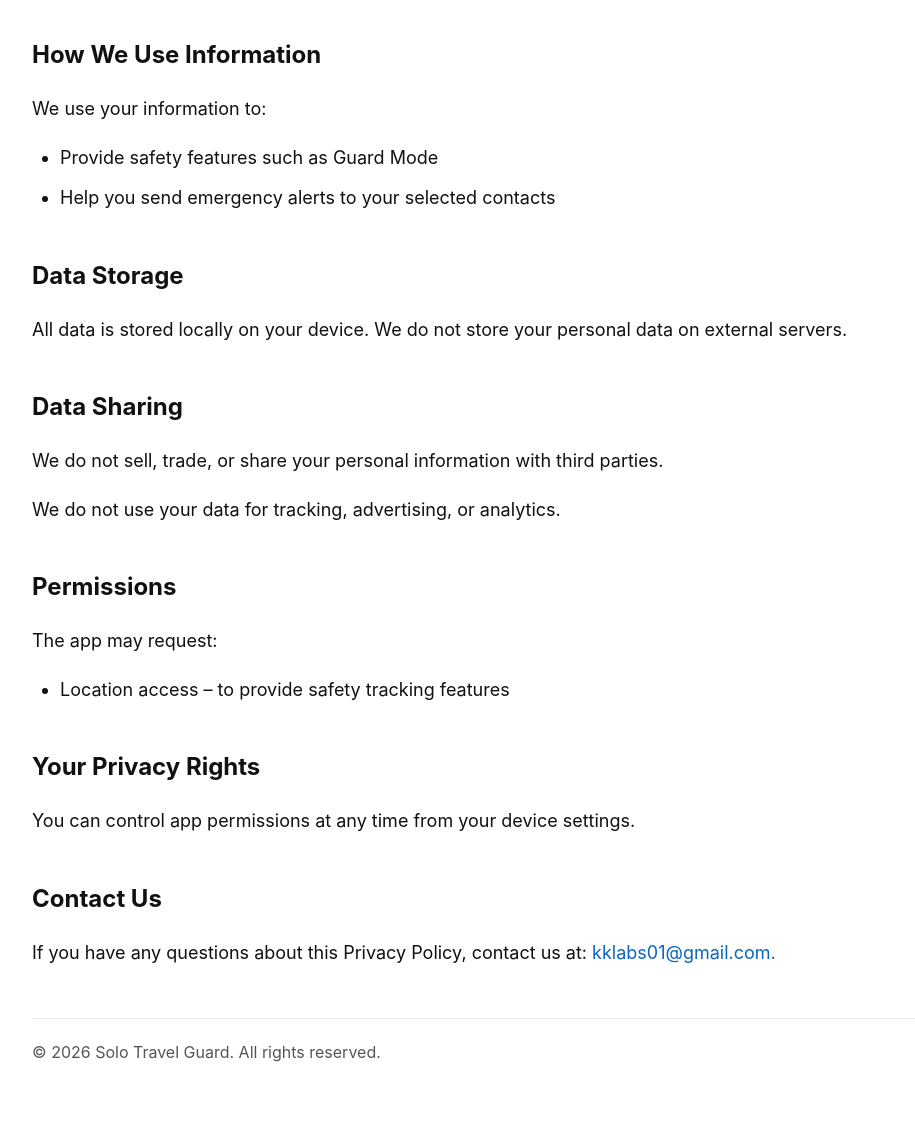
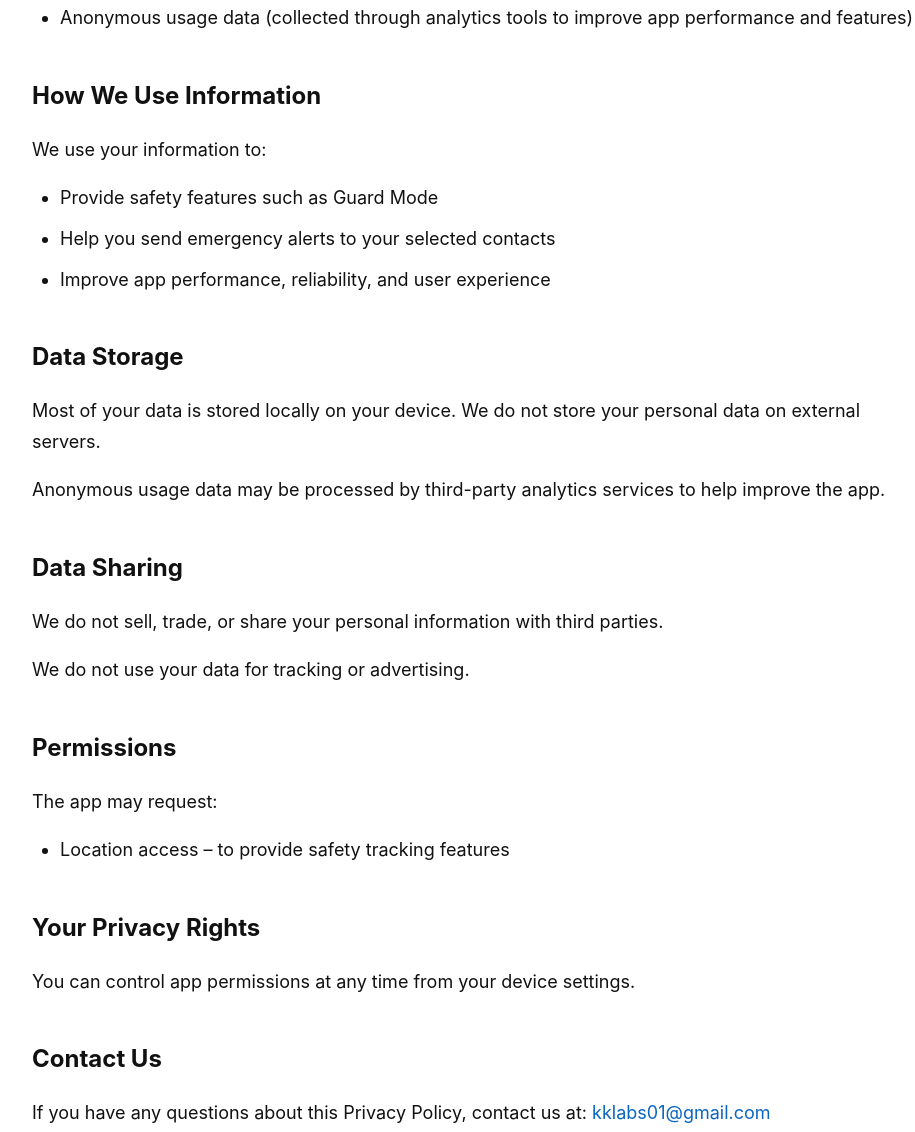
Before and after one commit to kklabs-devhub/solo-travel-guard-privacy, a plain HTML site: page index.html in a window 1280 px wide. Shown: the part 541-1673 px from the top of the page, without its empty margins (158-1073 px from the left). Before the commit the page ends 1647 px from the top, so only its background shows below. Drawn offline with Linux system fonts and the light colour scheme.

Commit message:
Update index.html

```diff
--- a/index.html
+++ b/index.html
@@ -103,6 +103,7 @@
     <ul>
       <li>Location data (only when Guard Mode or safety features are active, and only for emergency tracking purposes)</li>
       <li>Emergency contact information (stored locally on your device)</li>
+      <li>Anonymous usage data (collected through analytics tools to improve app performance and features)</li>
     </ul>
 
     <h2>How We Use Information</h2>
@@ -110,11 +111,15 @@
     <ul>
       <li>Provide safety features such as Guard Mode</li>
       <li>Help you send emergency alerts to your selected contacts</li>
+      <li>Improve app performance, reliability, and user experience</li>
     </ul>
 
     <h2>Data Storage</h2>
     <p>
-      All data is stored locally on your device. We do not store your personal data on external servers.
+      Most of your data is stored locally on your device. We do not store your personal data on external servers.
+    </p>
+    <p>
+      Anonymous usage data may be processed by third-party analytics services to help improve the app.
     </p>
 
     <h2>Data Sharing</h2>
@@ -122,7 +127,7 @@
       We do not sell, trade, or share your personal information with third parties.
     </p>
     <p>
-      We do not use your data for tracking, advertising, or analytics.
+      We do not use your data for tracking or advertising.
     </p>
 
     <h2>Permissions</h2>
@@ -139,7 +144,7 @@
     <h2>Contact Us</h2>
     <p>
       If you have any questions about this Privacy Policy, contact us at:
-      <a href="mailto:kklabs01@gmail.com.">kklabs01@gmail.com.</a>
+      <a href="mailto:kklabs01@gmail.com">kklabs01@gmail.com</a>
     </p>
 
     <div class="footer">
```
